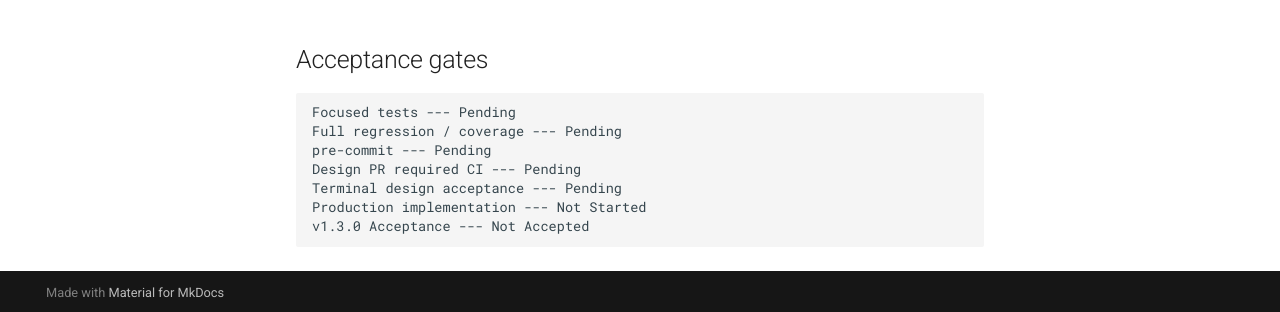
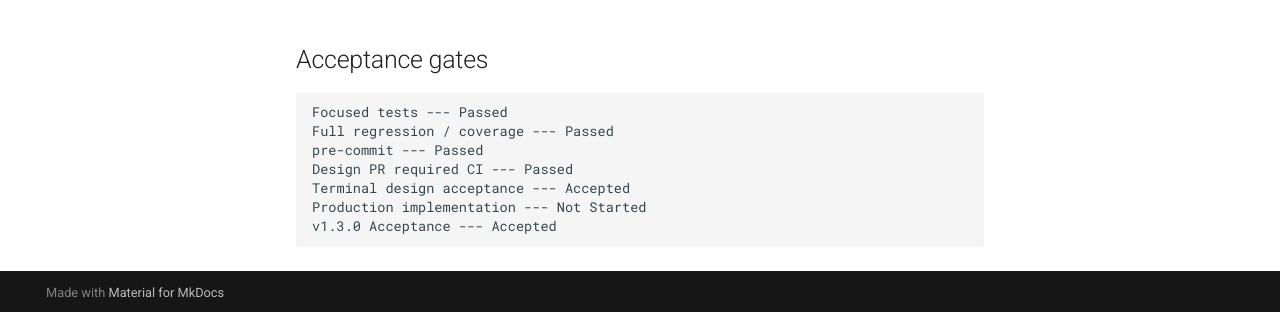
Before and after one commit to khwang1964/OpenProjectLab, an MkDocs documentation site: the page built from docs/releases/v1.3.0-bootstrap-sdk-serialization-contract.md, in a window 1280 px wide and 900 px high, scrolled down 1248 px. Shown: the part 585-897 px from the top of the window. Built offline with MkDocs 1.6.1 and Material for MkDocs 9.7.7, drawn with Linux system fonts in a browser that asks for light colours; some of the changed text lies outside the part shown.

Commit message:
docs: accept v1.3.0 bootstrap SDK serialization contract (#264)

````diff
--- a/docs/releases/v1.3.0-bootstrap-sdk-serialization-contract.md
+++ b/docs/releases/v1.3.0-bootstrap-sdk-serialization-contract.md
@@ -1,6 +1,6 @@
 # OpenProjectLab v1.3.0 Bootstrap SDK Serialization Contract
 
-> **Status:** Design / Contract Definition --- In Progress
+> **Status:** Accepted --- Terminally Closed
 > **Predecessor:** v1.2.9 Bootstrap SDK Runtime --- Accepted / Completed
 
 ## Goal
@@ -70,11 +70,11 @@ encryption, compression, remote execution, asynchronous transport, plugin-define
 ## Acceptance gates
 
 ```text
-Focused tests --- Pending
-Full regression / coverage --- Pending
-pre-commit --- Pending
-Design PR required CI --- Pending
-Terminal design acceptance --- Pending
+Focused tests --- Passed
+Full regression / coverage --- Passed
+pre-commit --- Passed
+Design PR required CI --- Passed
+Terminal design acceptance --- Accepted
 Production implementation --- Not Started
-v1.3.0 Acceptance --- Not Accepted
+v1.3.0 Acceptance --- Accepted
 ```
````
Also changed, not shown: CHANGELOG.md (+5 -0 lines), docs/HISTORY.md (+6 -0 lines), docs/architecture/bootstrap-sdk-serialization-contract.md (+6 -0 lines), docs/releases/v1.3.0-bootstrap-sdk-serialization-contract-acceptance.md (added, +42 -0 lines), docs/roadmap.md (+9 -0 lines), 1 other file.
